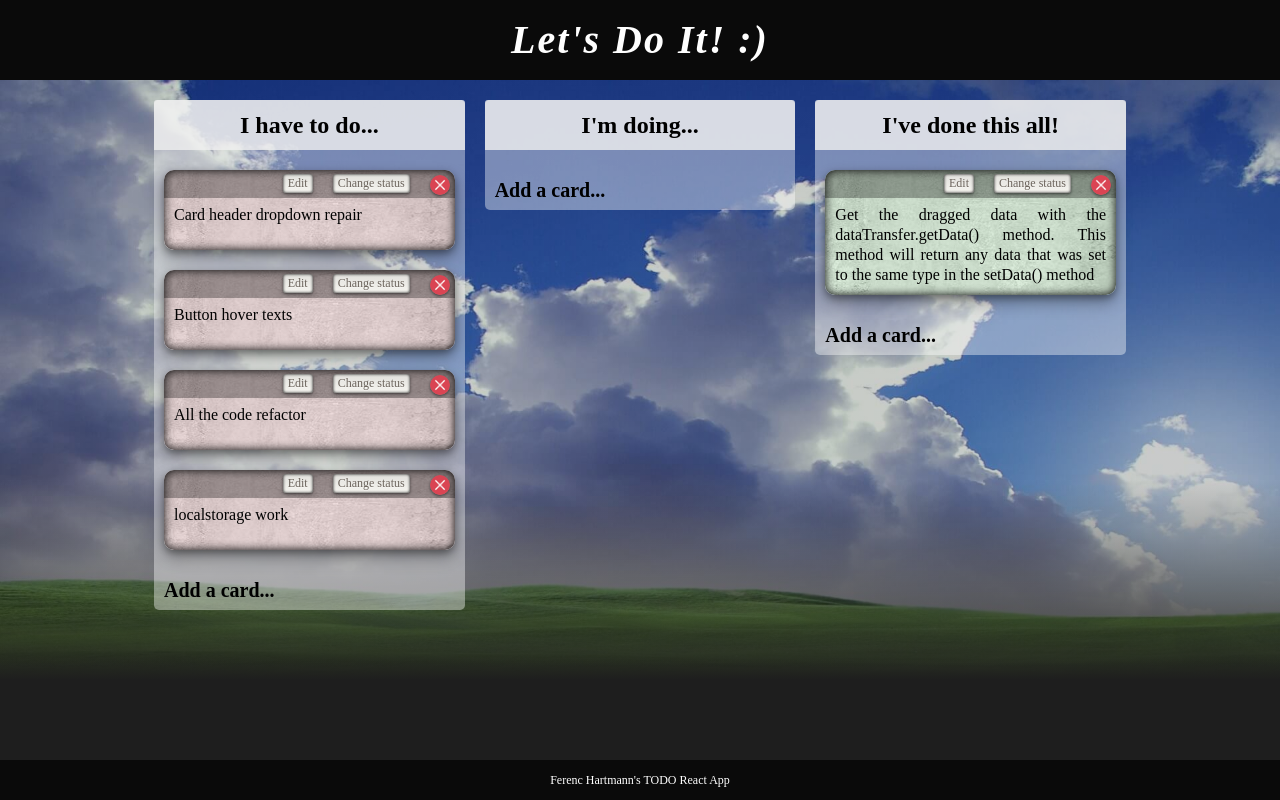
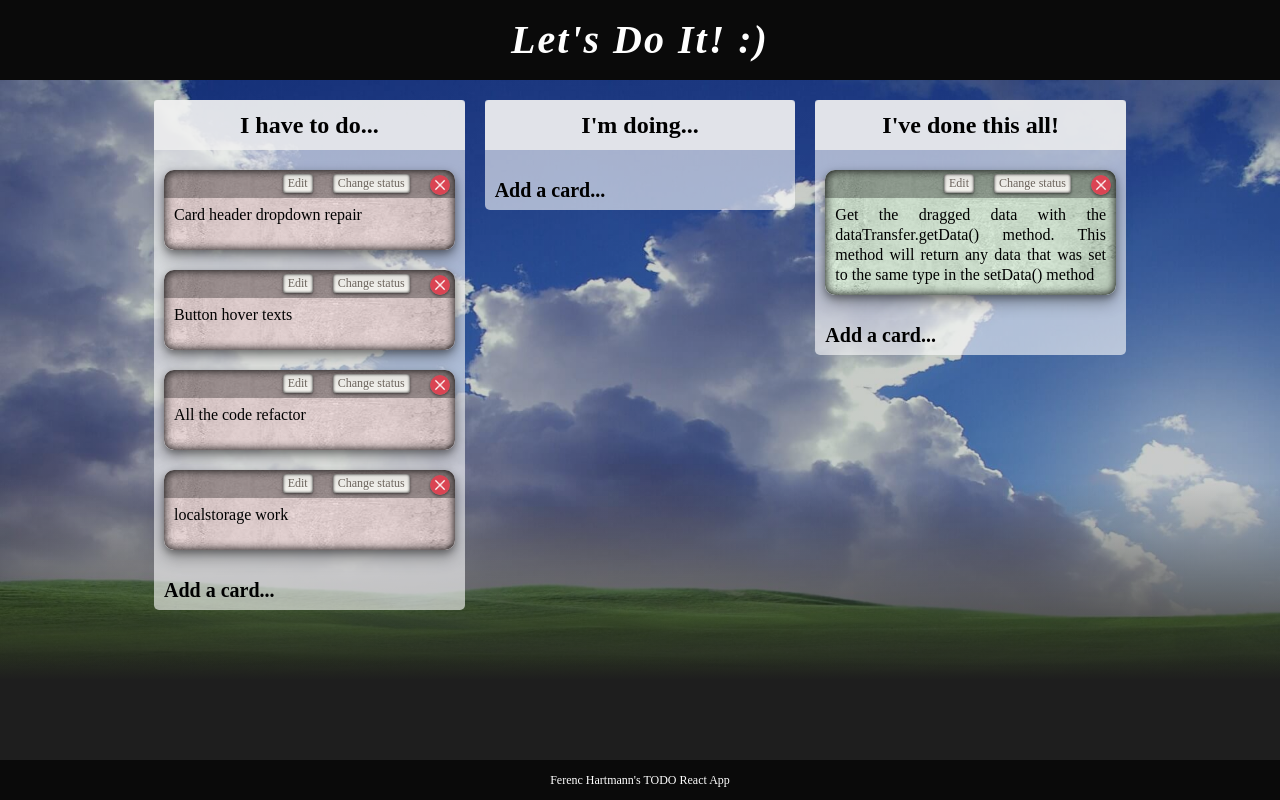
Before and after one commit to Fekapapa/todo-react, a React app: page / in a window 1280 px wide. Built offline with nearby package versions, Linux system fonts and the light colour scheme; a web font is replaced by a local one.

Commit message:
todo-react: cannot set the same status, add card UX improved, code refactor started but not finished

```diff
--- a/src/App.js
+++ b/src/App.js
@@ -1,9 +1,9 @@
 import React, { Component } from 'react';
 import './App.scss';
 
-import ProductItem from './productItem';
+import TodoItem from './todoItem';
 
-const products = [
+const initTodos = [
   {
     name: 'Get the dragged data with the dataTransfer.getData() method. This method will return any data that was set to the same type in the setData() method',
     id: 0,
@@ -36,54 +36,63 @@ const products = [
   }
 ]
 
-localStorage.setItem('products', JSON.stringify(products));
-
 class App extends Component {
   constructor(props) {
     super(props);
 
-    this.state = {
-      products: JSON.parse(localStorage.getItem('products'))
-    };
+    if (!localStorage.getItem('todos-hf-react')) {
+      localStorage.setItem('todos-hf-react', JSON.stringify(initTodos));
+    }
 
+    this.state = { todos: JSON.parse(localStorage.getItem('todos-hf-react')) };
+
+    this.stateChange = this.stateChange.bind(this);
     this.onAdd = this.onAdd.bind(this);
     this.onDelete = this.onDelete.bind(this);
     this.idSetter = this.idSetter.bind(this);
     this.onEditSubmit = this.onEditSubmit.bind(this);
     this.setStatus = this.setStatus.bind(this);
+    this.comparator = this.comparator.bind(this);
   }
 
   componentWillMount() {
-    const products = this.getProducts();
+    const todos = this.getTodos();
 
-    this.setState({ products });
+    this.stateChange(todos);
   }
 
-  getProducts() {
-    return this.state.products
+  getTodos() {
+    return this.state.todos
+  }
+
+  stateChange(todos) {
+    this.setState({ todos });
+    if (localStorage.getItem('todos-hf-react')) {
+      localStorage.setItem('todos-hf-react', JSON.stringify(todos));
+    }
   }
 
   onAdd(event) {
     event.preventDefault();
 
-    const products = this.getProducts();
-    const name = 'My to-do is...';
+    const todos = this.getTodos();
+    const name = '';
     const autoEdit = true;
 
     let status = event.target.getAttribute('data-status');
-    let id = this.idSetter(products);
+    let id = this.idSetter(todos);
 
-    products.push({ name, id, status, autoEdit });
+    todos.push({ name, id, status, autoEdit });
 
-    this.setState({ products });
+    this.stateChange(todos);
   }
 
-  idSetter(products, tempId = 0) {
-    Object.keys(products).forEach(function(key) {
-      products[key].autoEdit = false;
+  idSetter(todos, tempId = 0) {
+    Object.keys(todos).forEach(function(key) {
+      todos[key].autoEdit = false;
 
-      if (products[key].id >= tempId) {
-        tempId = products[key].id + 1;
+      if (todos[key].id >= tempId) {
+        tempId = todos[key].id + 1;
       }
     });
 
@@ -91,36 +100,48 @@ class App extends Component {
   }
 
   onDelete(id) {
-    const products = this.getProducts();
+    const todos = this.getTodos();
 
-    const filteredProducts = products.filter(product => {
-      return product.id !== id;
+    let filteredTodos = todos.filter(todo => {
+      return todo.id !== id;
     })
 
-    this.setState({ products: filteredProducts })
+    this.stateChange(filteredTodos);
   }
 
   onEditSubmit(name, id) {
-    let products = this.getProducts();
+    let todos = this.getTodos();
 
-    Object.keys(products).forEach(function(key) {
-      if (products[key].id === id) {
-        products[key].name = name;
+    Object.keys(todos).forEach(function(key) {
+      if (todos[key].id === id) {
+        todos[key].name = name;
       }
     });
-    this.setState({ products });
+    this.stateChange(todos);
   }
 
   setStatus(id, status) {
-    let products = this.getProducts();
+    let todos = this.getTodos();
+    let newId = this.idSetter(todos);
 
-    Object.keys(products).forEach(function(key) {
-      if (products[key].id === id) {
-        products[key].status = status;
+    Object.keys(todos).forEach(function(key) {
+      if (todos[key].id === id) {
+        todos[key].status = status;
+        todos[key].id = newId;
       }
     });
 
-    this.setState({ products });
+    this.stateChange(todos);
+  }
+
+  comparator(a, b) {
+    if (a.id < b.id) {
+      return -1;
+    }
+    if (a.id > b.id) {
+      return 1;
+    }
+    return 0;
   }
 
   render() {
@@ -134,19 +155,19 @@ class App extends Component {
             <div className="grid-item todo">
               <div className="column-title">I have to do...</div>
               {
-                this.state.products.map(product => {
-                  let productList;
-                  if (product.status === 'todo') {
-                    productList =
-                     <ProductItem
-                      key={product.id}
-                      {...product}
+                this.state.todos.sort(this.comparator).map(todo => {
+                  let todoList;
+                  if (todo.status === 'todo') {
+                    todoList =
+                     <TodoItem
+                      key={todo.id}
+                      {...todo}
                       onDelete={this.onDelete}
                       onEditSubmit={this.onEditSubmit}
                       setStatus={this.setStatus}
                     />
                   }
-                  return productList
+                  return todoList
                 })
               }
               <div className="column-add-card" data-status="todo" onClick={this.onAdd} title="Click here to add a new todo card">Add a card...</div>
@@ -154,19 +175,20 @@ class App extends Component {
             <div className="grid-item doing">
               <div className="column-title">I'm doing...</div>
                 {
-                  this.state.products.map(product => {
-                    let productList;
-                    if (product.status === 'doing') {
-                      productList =
-                       <ProductItem
-                        key={product.id}
-                        {...product}
+                  this.state.todos.sort(this.comparator).map(todo => {
+                    let todoList;
+                    if (todo.status === 'doing') {
+                      todoList =
+                       <TodoItem
+                        key={todo.id}
+                        {...todo}
                         onDelete={this.onDelete}
                         onEditSubmit={this.onEditSubmit}
                         setStatus={this.setStatus}
                       />
                     }
-                    return productList
+
+                    return todoList
                   })
                 }
               <div className="column-add-card" data-status="doing" onClick={this.onAdd} title="Click here to add a new todo card">Add a card...</div>
@@ -174,19 +196,19 @@ class App extends Component {
             <div className="grid-item done">
               <div className="column-title">I've done this all!</div>
                 {
-                  this.state.products.map(product => {
-                    let productList;
-                    if (product.status === 'done') {
-                      productList =
-                       <ProductItem
-                        key={product.id}
-                        {...product}
+                  this.state.todos.sort(this.comparator).map(todo => {
+                    let todoList;
+                    if (todo.status === 'done') {
+                      todoList =
+                       <TodoItem
+                        key={todo.id}
+                        {...todo}
                         onDelete={this.onDelete}
                         onEditSubmit={this.onEditSubmit}
                         setStatus={this.setStatus}
                       />
                     }
-                    return productList
+                    return todoList
                   })
                 }
               <div className="column-add-card" data-status="done" onClick={this.onAdd} title="Click here to add a new todo card">Add a card...</div>
--- a/src/App.scss
+++ b/src/App.scss
@@ -36,7 +36,7 @@ input {
   position: fixed;
   top: 0;
   width: 100%;
-  z-index: 2;
+  z-index: 3;
 }
 
 .footer {
@@ -92,7 +92,7 @@ input {
 
 .grid-item {
   align-self: start;
-  background-color: rgba(255, 255, 255, 0.4);
+  background-color: rgba(255, 255, 255, 0.6);
   border-radius: 5px;
   margin-bottom: 20px;
 
@@ -238,17 +238,13 @@ form .card-header {
 .card-status-submenu {
   color: rgb(225, 224, 220);
   cursor: auto;
+  font-size: 14px;
+  margin-top: 10px;
+  position: absolute;
+  right: 45px;
   display: flex;
-  justify-content: space-around;
-  font-size: 14px;
-  margin-right: 10px;
-  margin-top: 10px;
-  max-height: 30px;
-  overflow: hidden;
-  left: 0;
-  top: 32px;
-  transition:max-height 0.3s ease-in;
-  width: 100%;
+  justify-content: space-between;
+  width: 136px;
 }
 
 input:checked ~ div.card-header {
@@ -258,6 +254,10 @@ input:checked ~ div.card-header {
 }
 
 .card-status-submenu-element {
-  margin: 0;
   margin-bottom: 5px;
+  margin-right: 0;
 }
+
+.todo #todo-button, .doing #doing-button, .done #done-button {
+  display: none;
+}
--- a/src/productItem.js
+++ b/src/todoItem.js
@@ -1,7 +1,7 @@
 import React, { Component } from 'react';
 // import cardBackground from'./img/card_background.png';
 
-class ProductItem extends Component {
+class TodoItem extends Component {
   constructor(props) {
     super(props);
 
@@ -80,7 +80,7 @@ class ProductItem extends Component {
                 <span className="card-button" onClick={this.onEditBack} title="Click here to exit editing without save">Back</span>
               </div>
                 <div className="card-text card-invisible">{name}</div>
-                <textarea autoFocus name="text" wrap="soft" className="card-text card-textarea" defaultValue={name} ref={nameInput => this.nameInput = nameInput }></textarea>
+                <textarea autoFocus name="text" wrap="soft" className="card-text card-textarea" defaultValue={name} placeholder="My todo is..." ref={nameInput => this.nameInput = nameInput }></textarea>
             </form>
           )
           : (
@@ -92,9 +92,9 @@ class ProductItem extends Component {
                   <label className="card-button" htmlFor={this.props.id} title="Click here to open the Status Change Menu">Change status</label>
                 </div>
                 <div className="card-status-submenu">
-                  <span className="card-status-submenu-element card-button" data-status="todo" onClick={this.setStatus} title="Click here to set the status of this todo card to 'todo'">Set todo</span>
-                  <span className="card-status-submenu-element card-button" data-status="doing" onClick={this.setStatus} title="Click here to set the status of this todo card to 'doing'">Set doing</span>
-                  <span className="card-status-submenu-element card-button" data-status="done" onClick={this.setStatus} title="Click here to set the status of this todo card to 'done'">Set done</span>
+                  <span id="todo-button" className="card-status-submenu-element card-button" data-status="todo" onClick={this.setStatus} title="Click here to set the status of this todo card to 'todo'">Set todo</span>
+                  <span id="doing-button" className="card-status-submenu-element card-button" data-status="doing" onClick={this.setStatus} title="Click here to set the status of this todo card to 'doing'">Set doing</span>
+                  <span id="done-button" className="card-status-submenu-element card-button" data-status="done" onClick={this.setStatus} title="Click here to set the status of this todo card to 'done'">Set done</span>
                 </div>
                 <span className="card-button-delete" onClick={this.onDelete} title="Click here to delete this todo card"></span>
               </div>
@@ -108,4 +108,4 @@ class ProductItem extends Component {
   }
 }
 
-export default ProductItem;
+export default TodoItem;
```
